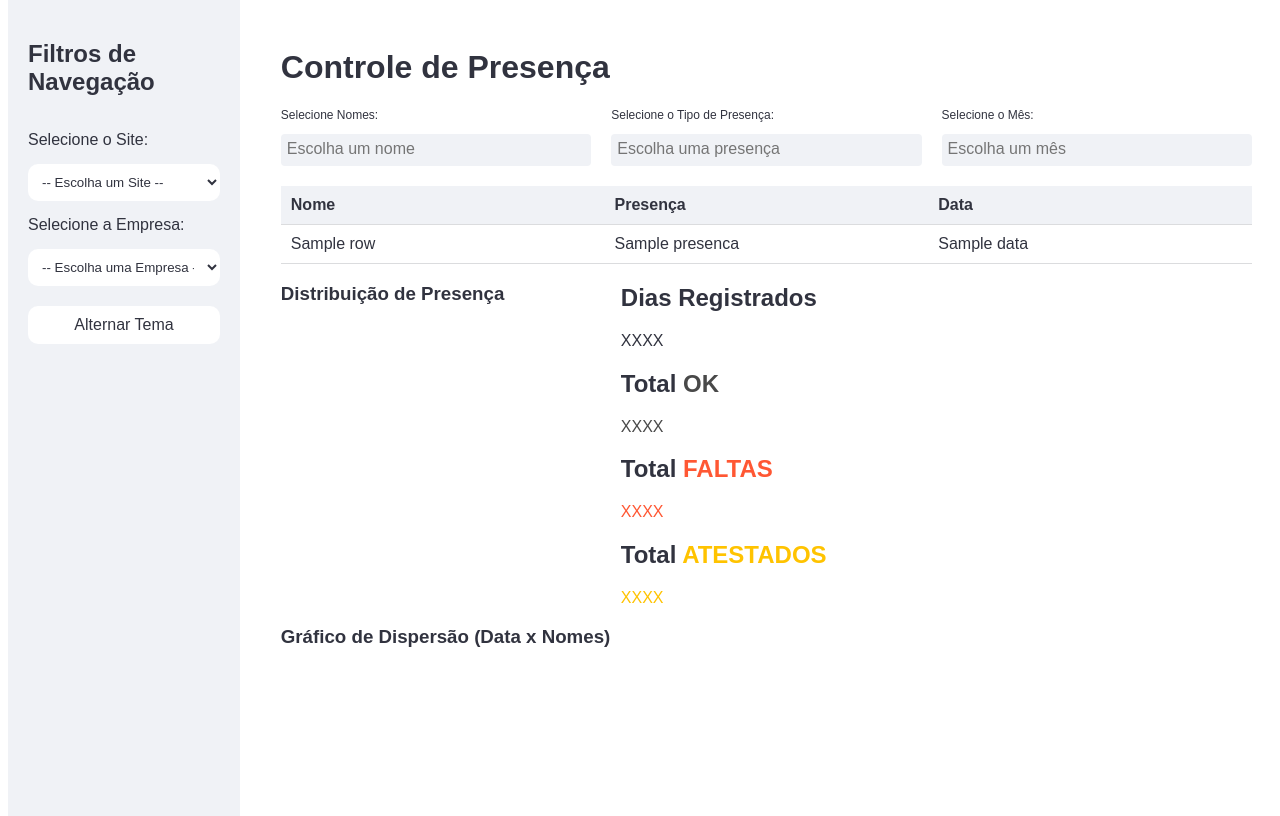
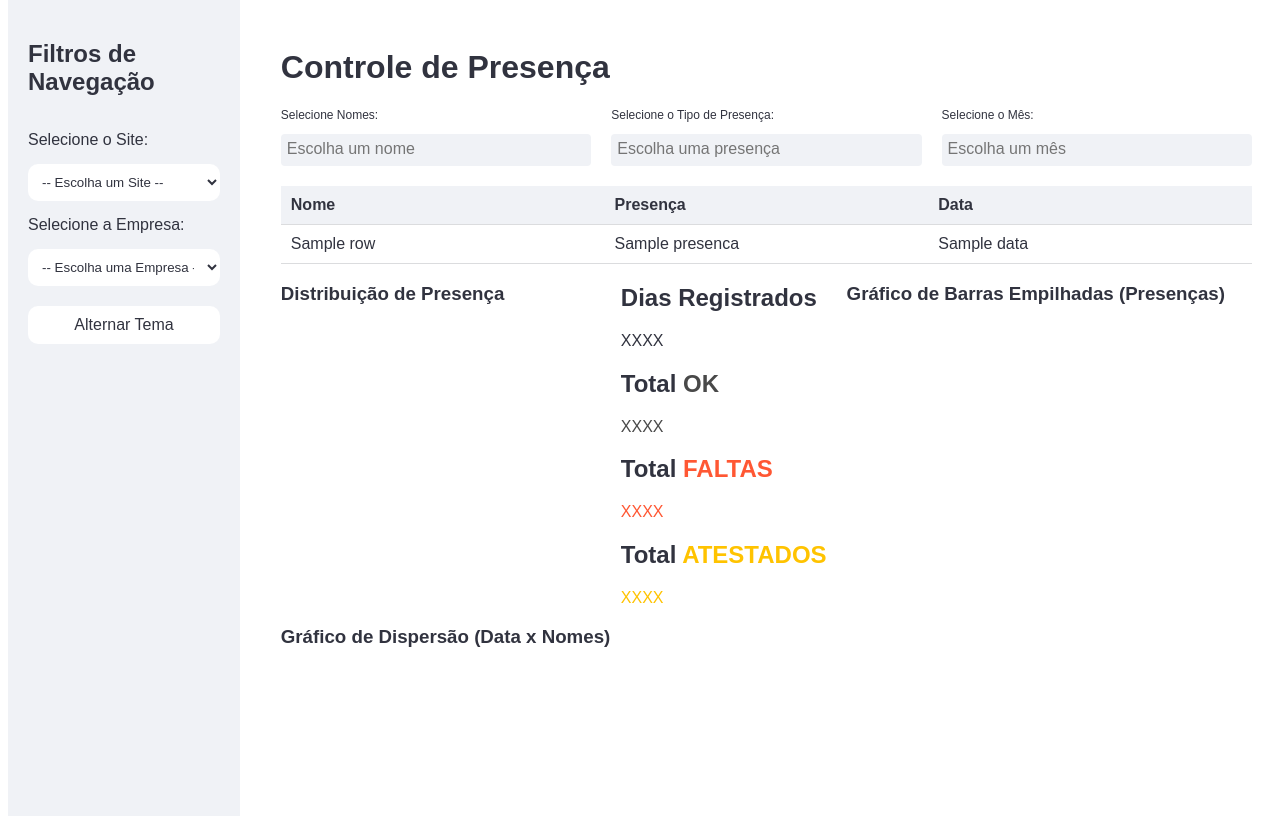
Before and after one commit to Pontessxx/VenvQua-Flask_integration_v1, a Flask app: template meu_app_flask/templates/index.html in a window 1280 px wide. Run offline with Flask 3, Linux system fonts and the light colour scheme; the template is opened without the code that fills it: most values are stand-ins (such as "Sample title", 1, 10 or a date in 2020); a map, chart or similar area stays blank; some libraries are stand-ins or nearby versions.

Commit message:
Grafico de barras empilhadas

```diff
--- a/meu_app_flask/app.py
+++ b/meu_app_flask/app.py
@@ -145,6 +145,35 @@ def index():
                     'values': values
                 })
 
+                df['Presenca'] = df['Presenca'].str.upper()  # Certifique-se de que a coluna 'Presenca' está em maiúsculas
+                df_agrupado = df.groupby(['Nome', 'Presenca']).size().reset_index(name='counts')
+                barras = []
+                nomes = df_agrupado['Nome'].unique()
+
+                for presenca in df_agrupado['Presenca'].unique():
+                    df_presenca = df_agrupado[df_agrupado['Presenca'] == presenca]
+                    barra = go.Bar(
+                        x=df_presenca['Nome'],
+                        y=df_presenca['counts'],
+                        name=presenca,
+                        marker=dict(color=color_marker_map[presenca]['cor']),
+                        text=df_presenca['counts'],
+                        textposition='inside'
+                    )
+                    barras.append(barra)
+
+                layout = go.Layout(
+                    title="Gráfico de Barras Empilhadas de Presenças",
+                    barmode='stack',  # Modo empilhado
+                    xaxis=dict(title='Nome', showgrid=False),
+                    yaxis=dict(title='Contagem de Presença', showgrid=False),
+                    plot_bgcolor='rgba(0,0,0,0)',  # Remover o fundo da área de plotagem
+                    paper_bgcolor='rgba(0,0,0,0)',  # Remover o fundo ao redor do gráfico
+                )
+
+                fig_barras_empilhadas = go.Figure(data=barras, layout=layout)
+                stacked_bar_chart_data = json.dumps(fig_barras_empilhadas, cls=plotly.utils.PlotlyJSONEncoder)
+
         except Exception as e:
             print(f"Erro ao consultar ou criar DataFrame: {e}")
     else:
@@ -166,6 +195,7 @@ def index():
         data=df,
         pie_chart_data=pie_chart_data,
         scatter_chart_data=scatter_chart_data,
+        stacked_bar_chart_data=stacked_bar_chart_data,
         color_marker_map=color_marker_map,
     )
 
--- a/meu_app_flask/static/styles.css
+++ b/meu_app_flask/static/styles.css
@@ -184,3 +184,19 @@ span.select2-dropdown.select2-dropdown--below{
 .legenda_graficos .legenda_grafico_span_atestado span{
     color: #FFC300;
 }
+
+
+
+*::-webkit-scrollbar {
+    width: 12px;
+}
+
+*::-webkit-scrollbar-thumb {
+    background-color: var(--menu-background-color);
+    border-radius: 10px;
+}
+
+*::-webkit-scrollbar-track {
+    background-color: var(--menu-background-color-light);
+    border-radius: 10px;
+}
--- a/meu_app_flask/templates/index.html
+++ b/meu_app_flask/templates/index.html
@@ -14,7 +14,28 @@
     <script src="https://cdn.plot.ly/plotly-latest.min.js"></script>
     <link rel="stylesheet" href="../static/styles.css">
 
+    <script>
+        $(document).ready(function () {
+            $('#toggle-theme').on('click', function () {
+                document.body.classList.toggle('dark-mode');
+                const currentTheme = document.body.classList.contains('dark-mode')
+                    ? 'dark-mode'
+                    : 'light-mode';
+                localStorage.setItem('theme', currentTheme);
+            });
 
+            // Executa o tema antes de renderizar a página
+            (function() {
+                const savedTheme = localStorage.getItem('theme');
+                if (savedTheme) {
+                    document.body.classList.add(savedTheme); // Aplica o tema salvo no body
+                } else {
+                    // Define um tema padrão se nenhum tema estiver salvo
+                    localStorage.setItem('theme', 'light-mode');
+                }
+            })();
+        });
+    </script>
 </head>
 <body>
     <div class="container">
@@ -138,6 +159,10 @@
                             <span>XXXX</span>
                         </div>
                     </div>
+                    <div>
+                        <h3>Gráfico de Barras Empilhadas (Presenças)</h3>
+                        <div id="stacked-bar-chart"></div>
+                    </div>
                 </div>
 
                 <!-- Gráfico de Dispersão -->
@@ -175,25 +200,7 @@
             $('#site, #empresa').on('change', function () {
                 $('#siteForm').submit();
             });
-            // Alterna o tema e salva no LocalStorage
-            $('#toggle-theme').on('click', function () {
-                document.body.classList.toggle('dark-mode');
-                const currentTheme = document.body.classList.contains('dark-mode')
-                    ? 'dark-mode'
-                    : 'light-mode';
-                localStorage.setItem('theme', currentTheme);
-            });
 
-            // Executa o tema antes de renderizar a página
-            (function() {
-                const savedTheme = localStorage.getItem('theme');
-                if (savedTheme) {
-                    document.body.classList.add(savedTheme); // Aplica o tema salvo no body
-                } else {
-                    // Define um tema padrão se nenhum tema estiver salvo
-                    localStorage.setItem('theme', 'light-mode');
-                }
-            })();
         });
 
         // Gráfico de Pizza
@@ -239,6 +246,8 @@
         // Gráfico de Dispersão
         var scatterChartData = {{ scatter_chart_data | safe }};
         Plotly.newPlot('scatter-chart', scatterChartData.data, scatterChartData.layout);
+        var stackedBarChartData = {{ stacked_bar_chart_data | safe }};
+        Plotly.newPlot('stacked-bar-chart', stackedBarChartData.data, stackedBarChartData.layout);
     </script>
 
 </body>
```
